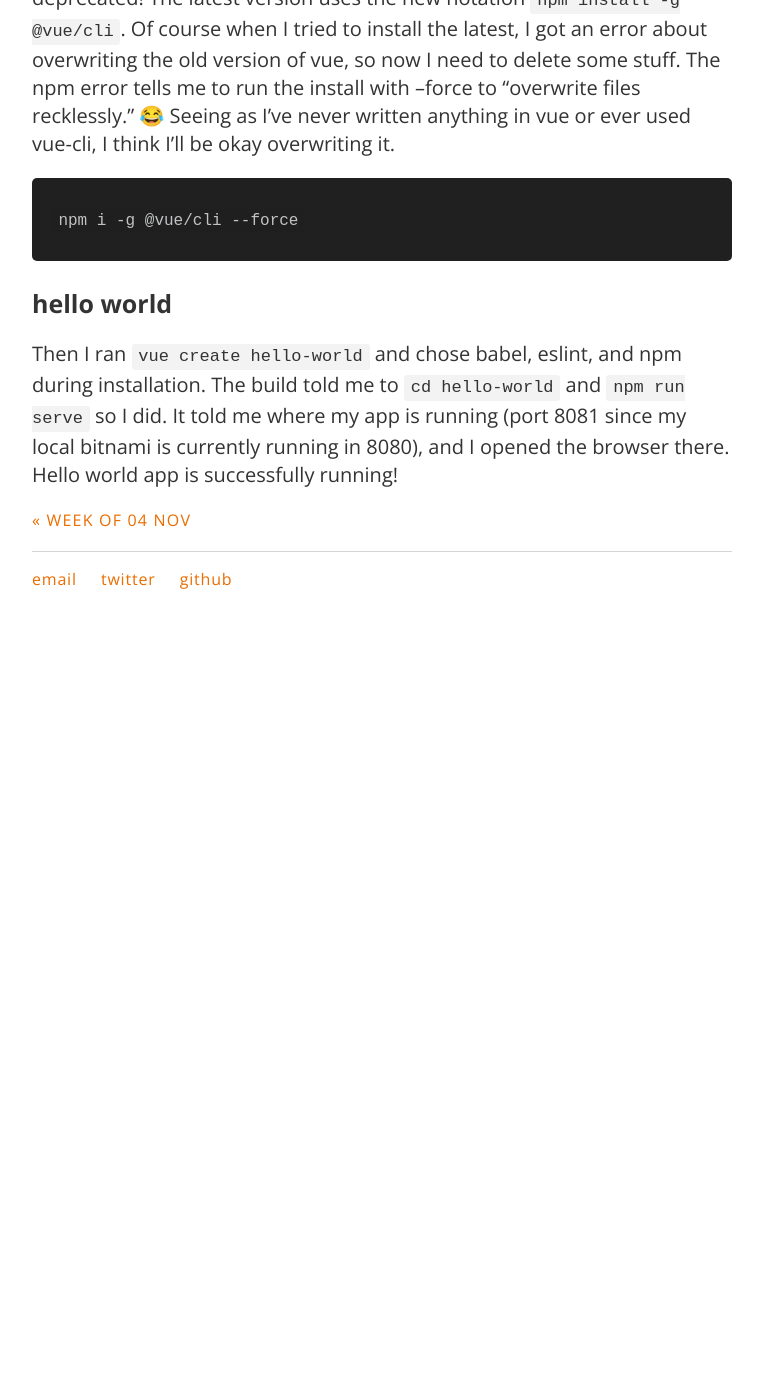
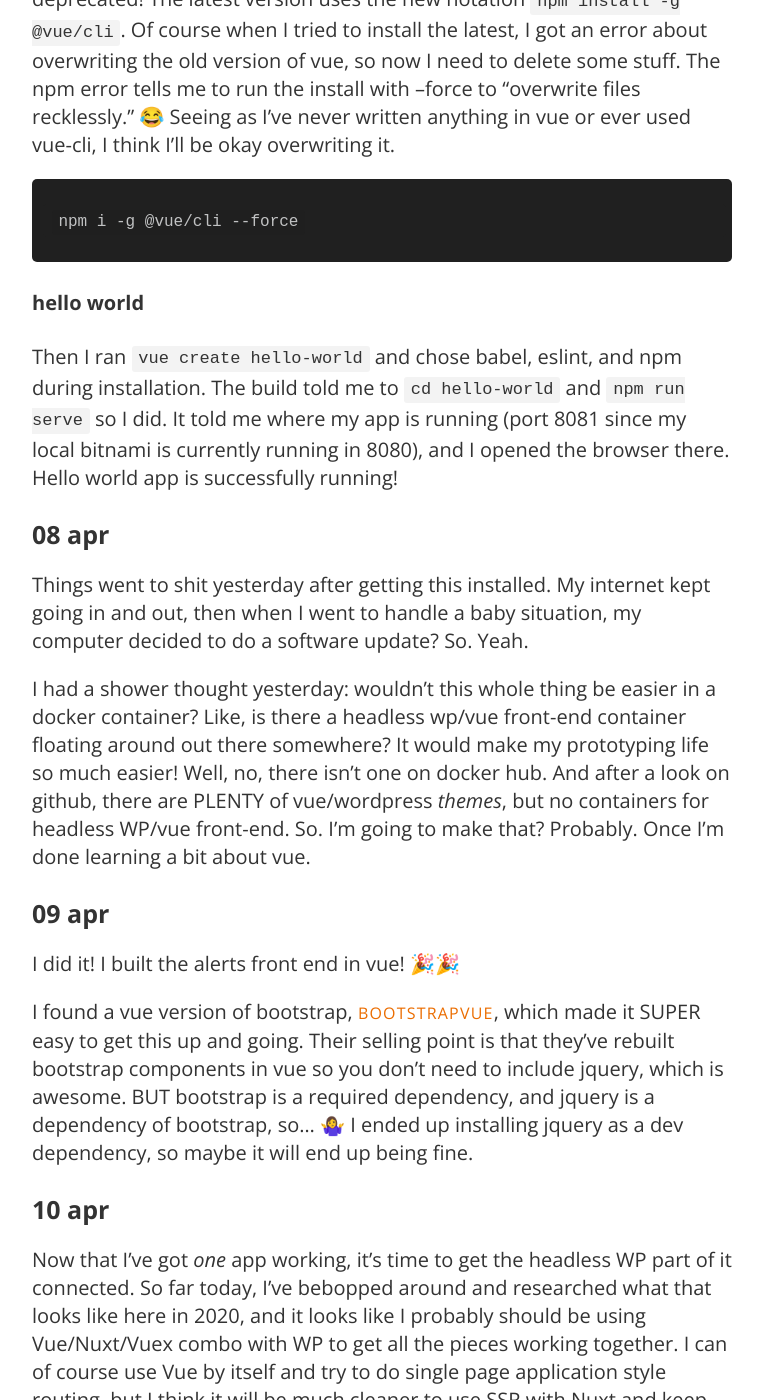
Before and after one commit to carylwyatt/carylwyatt.github.io, a Jekyll site: the page built from _posts/2020-04-06-week-of-apr-06.md, in a window 1280 px wide and 1400 px high, scrolled down 472 px. Shown: the whole window, without its empty margins (258-1021 px from the left). Built offline with Jekyll 4.4.1, drawn with Linux system fonts in a browser that asks for light colours; emoji names are drawn with the system emoji font; before the commit the page ends 1102 px from its top, so only the background shows below that; some of the changed text lies outside the part shown.

Commit message:
notes from thurs, fri

````diff
--- a/_posts/2020-04-06-week-of-apr-06.md
+++ b/_posts/2020-04-06-week-of-apr-06.md
@@ -8,7 +8,7 @@ date: 2020-04-06
 
 I'm going to start experimenting with building our headless wordpress with Vue! Before I go installing a bunch of stuff and forgetting what I did, I decided to fire up the ol' work log. It's always handy in cases like these!
 
-### vue cli, app setup
+#### vue cli, app setup
 
 The tutorials I followed for vue cli all used `npm install -g vue-cli` but I should've checked the latest documentation on that because that's deprecated! The latest version uses the new notation `npm install -g @vue/cli`. Of course when I tried to install the latest, I got an error about overwriting the old version of vue, so now I need to delete some stuff. The npm error tells me to run the install with --force to "overwrite files recklessly." :joy: Seeing as I've never written anything in vue or ever used vue-cli, I think I'll be okay overwriting it.
 
@@ -16,6 +16,28 @@ The tutorials I followed for vue cli all used `npm install -g vue-cli` but I sho
 npm i -g @vue/cli --force
 ```
 
-### hello world
+#### hello world
 
 Then I ran `vue create hello-world` and chose babel, eslint, and npm during installation. The build told me to `cd hello-world` and `npm run serve` so I did. It told me where my app is running (port 8081 since my local bitnami is currently running in 8080), and I opened the browser there. Hello world app is successfully running!
+
+### 08 apr
+
+Things went to shit yesterday after getting this installed. My internet kept going in and out, then when I went to handle a baby situation, my computer decided to do a software update? So. Yeah.
+
+I had a shower thought yesterday: wouldn't this whole thing be easier in a docker container? Like, is there a headless wp/vue front-end container floating around out there somewhere? It would make my prototyping life so much easier! Well, no, there isn't one on docker hub. And after a look on github, there are PLENTY of vue/wordpress _themes_, but no containers for headless WP/vue front-end. So. I'm going to make that? Probably. Once I'm done learning a bit about vue.
+
+### 09 apr
+
+I did it! I built the alerts front end in vue! :tada::tada:
+
+I found a vue version of bootstrap, [BootstrapVue](https://bootstrap-vue.js.org/), which made it SUPER easy to get this up and going. Their selling point is that they've rebuilt bootstrap components in vue so you don't need to include jquery, which is awesome. BUT bootstrap is a required dependency, and jquery is a dependency of bootstrap, so... :woman_shrugging: I ended up installing jquery as a dev dependency, so maybe it will end up being fine.
+
+### 10 apr
+
+Now that I've got *one* app working, it's time to get the headless WP part of it connected. So far today, I've bebopped around and researched what that looks like here in 2020, and it looks like I probably should be using Vue/Nuxt/Vuex combo with WP to get all the pieces working together. I can of course use Vue by itself and try to do single page application style routing, but I think it will be much cleaner to use SSR with Nuxt and keep all of the state stored in one place with Vuex. It might prove to be too much machine for what we're building, but I think it's worth it!
+
+One of the reasons our current build is complicated is because it's trying to use Angular as a SPA when our website is clearly more that one page. SSR would've made things much cleaner and much more clear to new devs on the project. I'm sure that wasn't really an option at the time, so I'm not blaming anyone for making poor choices. You do what you can with what you have, but that's also why it seems like such a mess.
+
+So! I found an amazing [Smashing tutorial on headless WP with Vue](https://www.smashingmagazine.com/2020/02/headless-wordpress-site-jamstack/) which had a video in it where [Sarah Drasner spins up a full app](https://vimeo.com/348717993) with Vue/Nuxt/Vuex complete with navigation, API fetching, and animations in less than an hour. It blew my mind!
+
+My task, should I choose to accept it: use this tutorial to set up headless WP with Vue and all the extra libraries. Then get this setup into docker to share with the rest of the team. Ready, set, GO!
````
